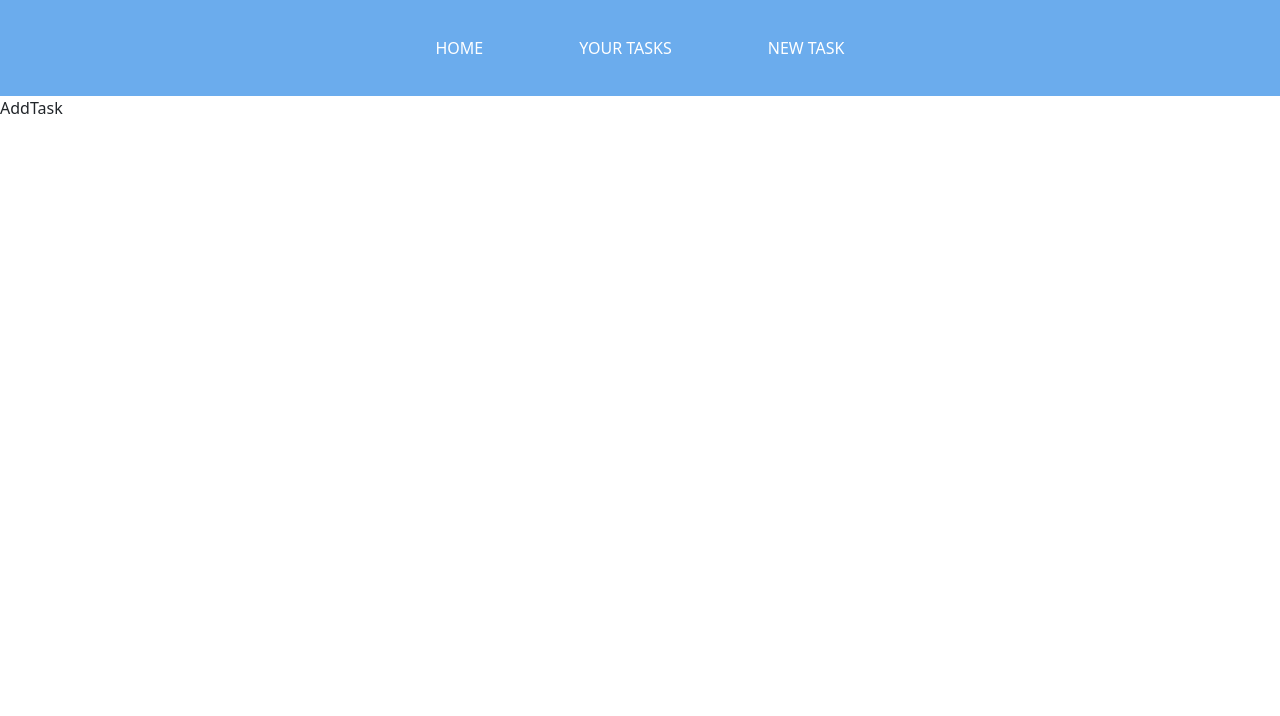
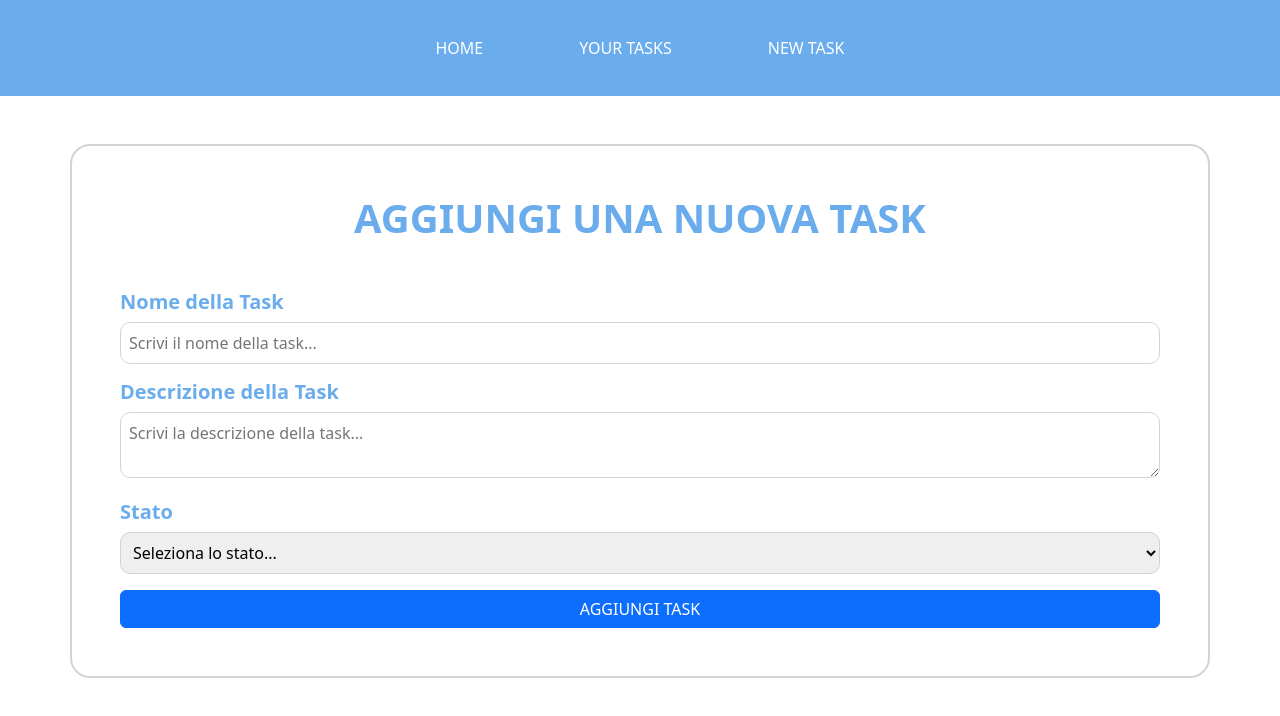
Before and after one commit to Stefanospedicato/ex-react-task-manager, a React (Vite) app: page /add-task in a window 1280 px wide. Shown: the top 716 px of the page. Built offline with nearby package versions, Linux system fonts and the light colour scheme; no server answers.

Commit message:
feat: milestone 5 completed

```diff
--- a/src/Pages/AddTask.jsx
+++ b/src/Pages/AddTask.jsx
@@ -1,7 +1,95 @@
-import React from "react";
+import { useState, useRef } from "react";
 
 const AddTask = () => {
-  return <div>AddTask</div>;
+  const initialFormData = {
+    title: "",
+  };
+
+  const symbols = "!@#$%^&*()-_=+[]{}|;:'\\\",.<>?/`~";
+  const [formData, setFormData] = useState(initialFormData);
+  const [errorMessage, setErrorMessage] = useState("");
+  const descRef = useRef();
+  const statusRef = useRef();
+
+  const handleSubmit = (e) => {
+    e.preventDefault();
+    const { title } = formData;
+
+    if (!title.trim()) {
+      setErrorMessage("Il campo Nome non può essere vuoto.");
+      return;
+    }
+
+    if ([...symbols].some((symbol) => title.includes(symbol))) {
+      setErrorMessage("Il campo Nome non può contenere simboli speciali.");
+      return;
+    }
+
+    setErrorMessage("");
+
+    const description = descRef.current.value;
+    const status = statusRef.current.value;
+
+    const newTask = {
+      ...formData,
+      description,
+      status,
+    };
+
+    console.log("Nuova task:", newTask);
+  };
+
+  const handleChange = (e) => {
+    const { name, value } = e.target;
+    setFormData((prev) => ({
+      ...prev,
+      [name]: value,
+    }));
+  };
+
+  return (
+    <div className="new-task container my-5 p-5">
+      <form onSubmit={handleSubmit}>
+        <h1 className="text-center">AGGIUNGI UNA NUOVA TASK</h1>
+        <div className="mt-5 mb-3">
+          <h5>Nome della Task</h5>
+          <input
+            type="text"
+            name="title"
+            className="w-100 p-2"
+            placeholder="Scrivi il nome della task..."
+            value={formData.title}
+            onChange={handleChange}
+          />
+        </div>
+        {errorMessage && (
+          <div className="text-danger my-3">
+            <p>{errorMessage}</p>
+          </div>
+        )}
+        <div className="my-3">
+          <h5>Descrizione della Task</h5>
+          <textarea
+            placeholder="Scrivi la descrizione della task..."
+            className="w-100 p-2"
+            ref={descRef}
+          />
+        </div>
+        <div className="my-3">
+          <h5>Stato</h5>
+          <select className="w-100 p-2" ref={statusRef}>
+            <option value="">Seleziona lo stato...</option>
+            <option value="To do">To do</option>
+            <option value="Doing">Doing</option>
+            <option value="Done">Done</option>
+          </select>
+        </div>
+        <button type="submit" className="btn btn-primary w-100">
+          AGGIUNGI TASK
+        </button>
+      </form>
+    </div>
+  );
 };
 
 export default AddTask;
--- a/src/index.css
+++ b/src/index.css
@@ -17,3 +17,18 @@ header ul {
     margin: 0 3rem;
   }
 }
+
+.new-task{
+  border: 2px solid lightgray;
+  border-radius: 20px;
+
+  input, textarea, select{
+    border-radius: 10px;
+    border: 1px solid lightgray;
+  }
+
+  h1, h5{
+    color: #6baced;
+    font-weight: bolder;
+  }
+}
```
